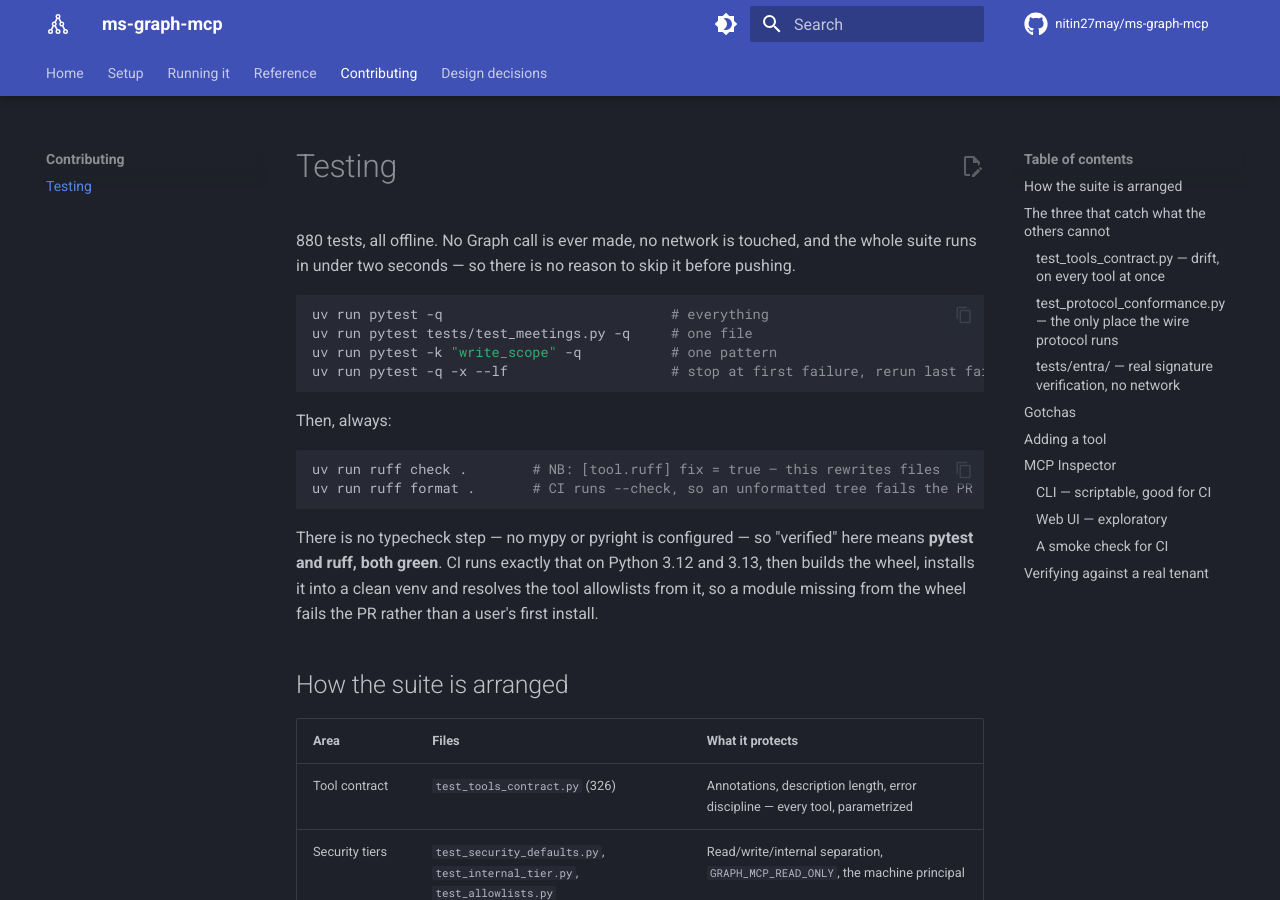
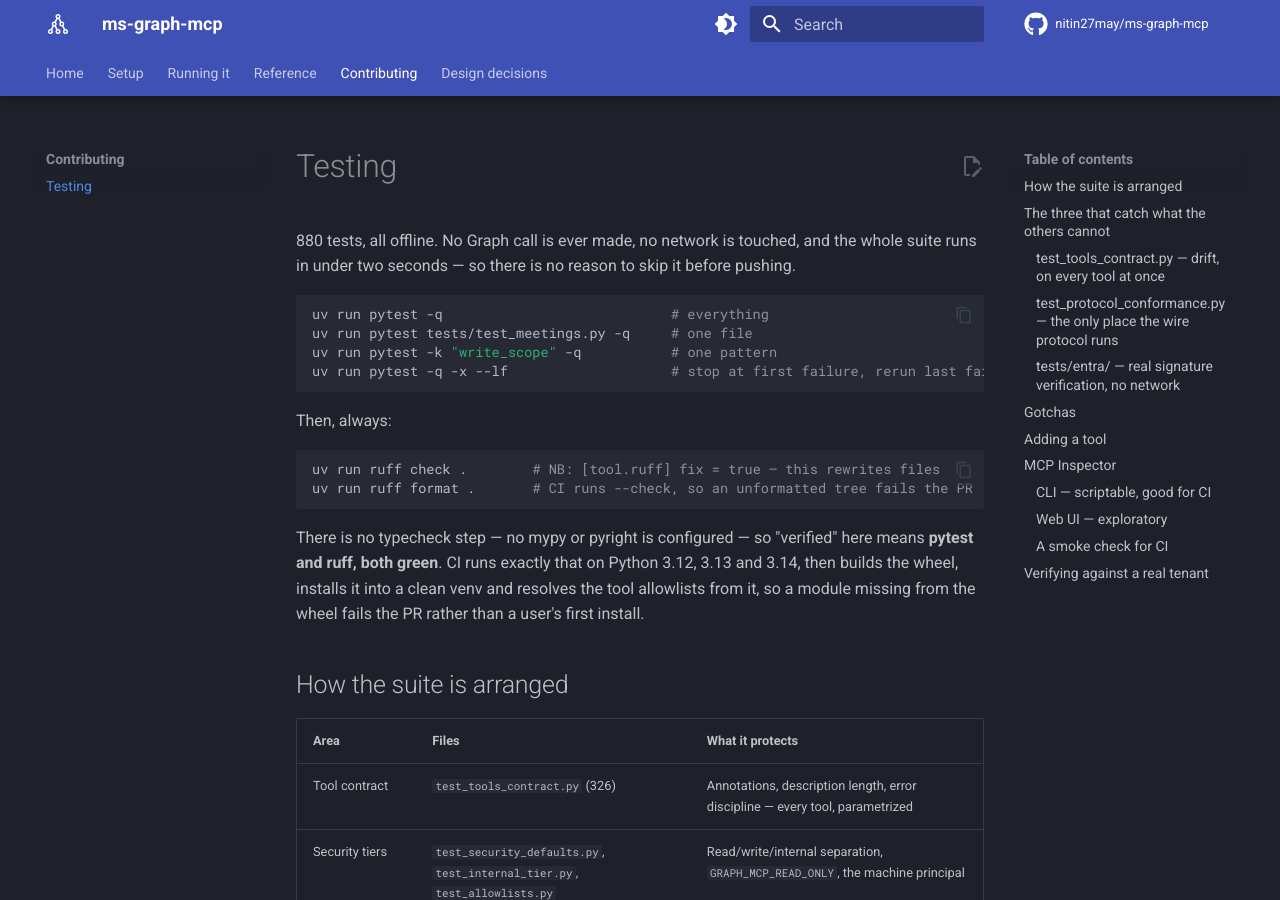
Before and after one commit to nitin27may/ms-graph-mcp, an MkDocs documentation site: the page built from docs/testing.md, in a window 1280 px wide and 900 px high. Built offline with MkDocs 1.6.1 and Material for MkDocs 9.7.7, drawn with Linux system fonts in a browser that asks for light colours; comment, search, counter and statistics services are not loaded.

````diff
--- a/docs/testing.md
+++ b/docs/testing.md
@@ -18,7 +18,7 @@ uv run ruff format .       # CI runs --check, so an unformatted tree fails the P
 ```
 
 There is no typecheck step — no mypy or pyright is configured — so "verified" here means **pytest
-and ruff, both green**. CI runs exactly that on Python 3.12 and 3.13, then builds the wheel,
+and ruff, both green**. CI runs exactly that on Python 3.12, 3.13 and 3.14, then builds the wheel,
 installs it into a clean venv and resolves the tool allowlists from it, so a module missing from the
 wheel fails the PR rather than a user's first install.
 
````
Also changed, not shown: other parts of docs/testing.md (+1 -1 lines), CLAUDE.md (+1 -1 lines), README.md (+2 -2 lines).
